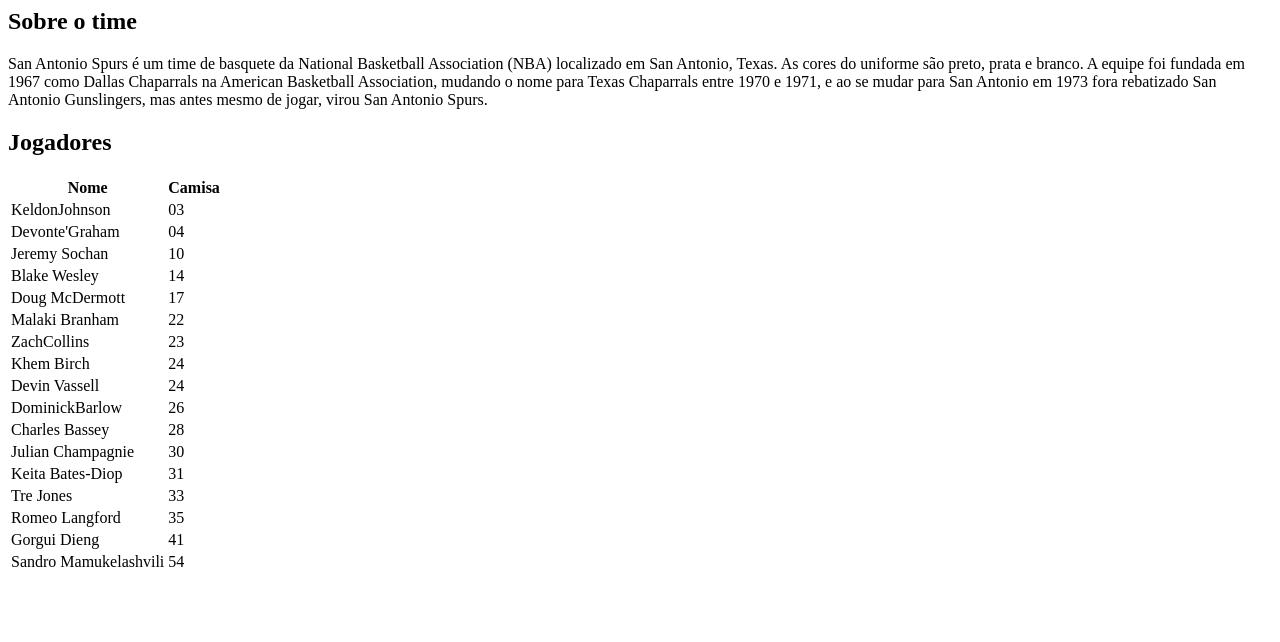
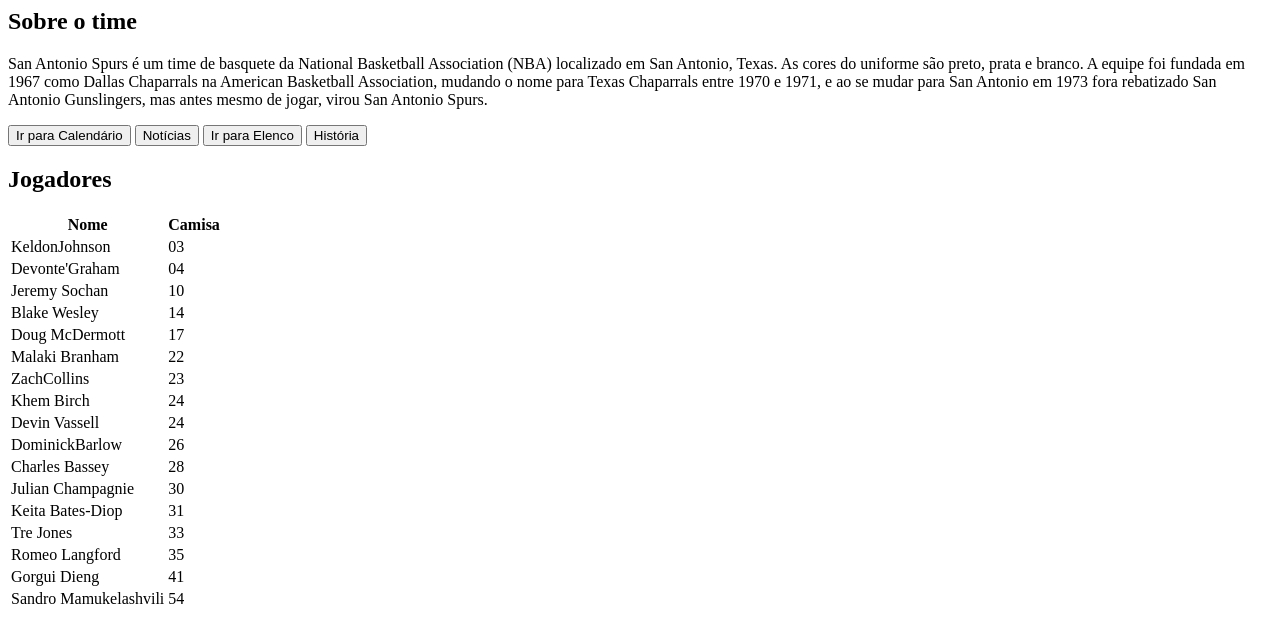
Before and after one commit to biell-lopes/Projeto_San_Antonio_Spurs, a plain HTML site: page Desenvolvimento_Matheus.html in a window 1280 px wide. Shown: the part 120-762 px from the top of the page. Drawn offline with Linux system fonts and the light colour scheme.

Commit message:
Botões para as outras páginas

```diff
--- a/Desenvolvimento_Matheus.html
+++ b/Desenvolvimento_Matheus.html
@@ -16,6 +16,10 @@
     <p>
         San Antonio Spurs é um time de basquete da National Basketball Association (NBA) localizado em San Antonio, Texas. As cores do uniforme são preto, prata e branco. A equipe foi fundada em 1967 como Dallas Chaparrals na American Basketball Association, mudando o nome para Texas Chaparrals entre 1970 e 1971, e ao se mudar para San Antonio em 1973 fora rebatizado San Antonio Gunslingers, mas antes mesmo de jogar, virou San Antonio Spurs.
     </p>
+    <a href="PAgina de Calendário"><button>Ir para Calendário</button></a>
+    <a href="PAgina de NOTÍCIAS"><button>Notícias</button></a>
+    <a href="PAgina de ELENCO"><button>Ir para Elenco</button></a>
+    <a href="PAgina de HISTORIA"><button>História</button></a>
     <h2>Jogadores</h2>
     <table>
         <tr>
```
